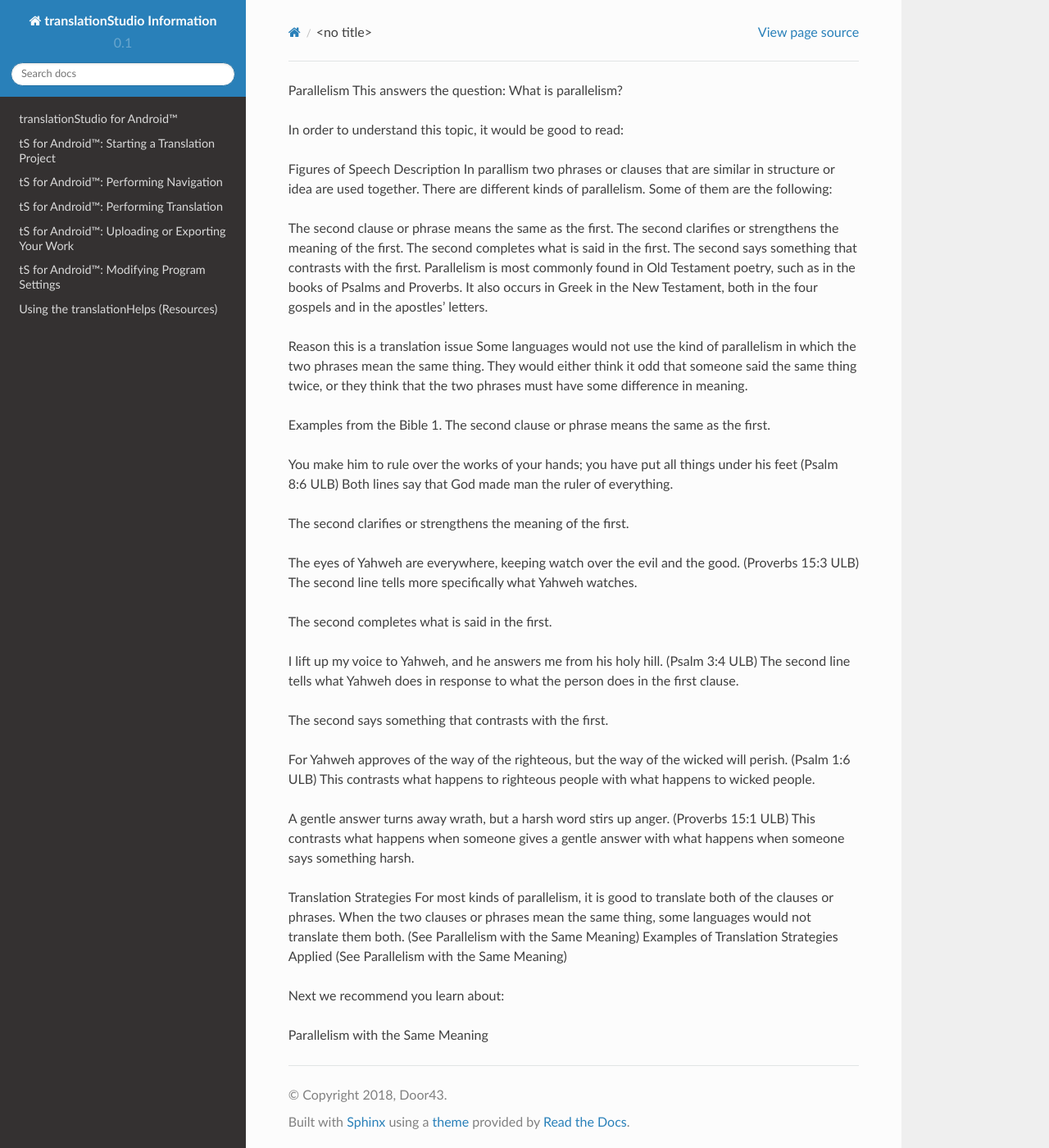
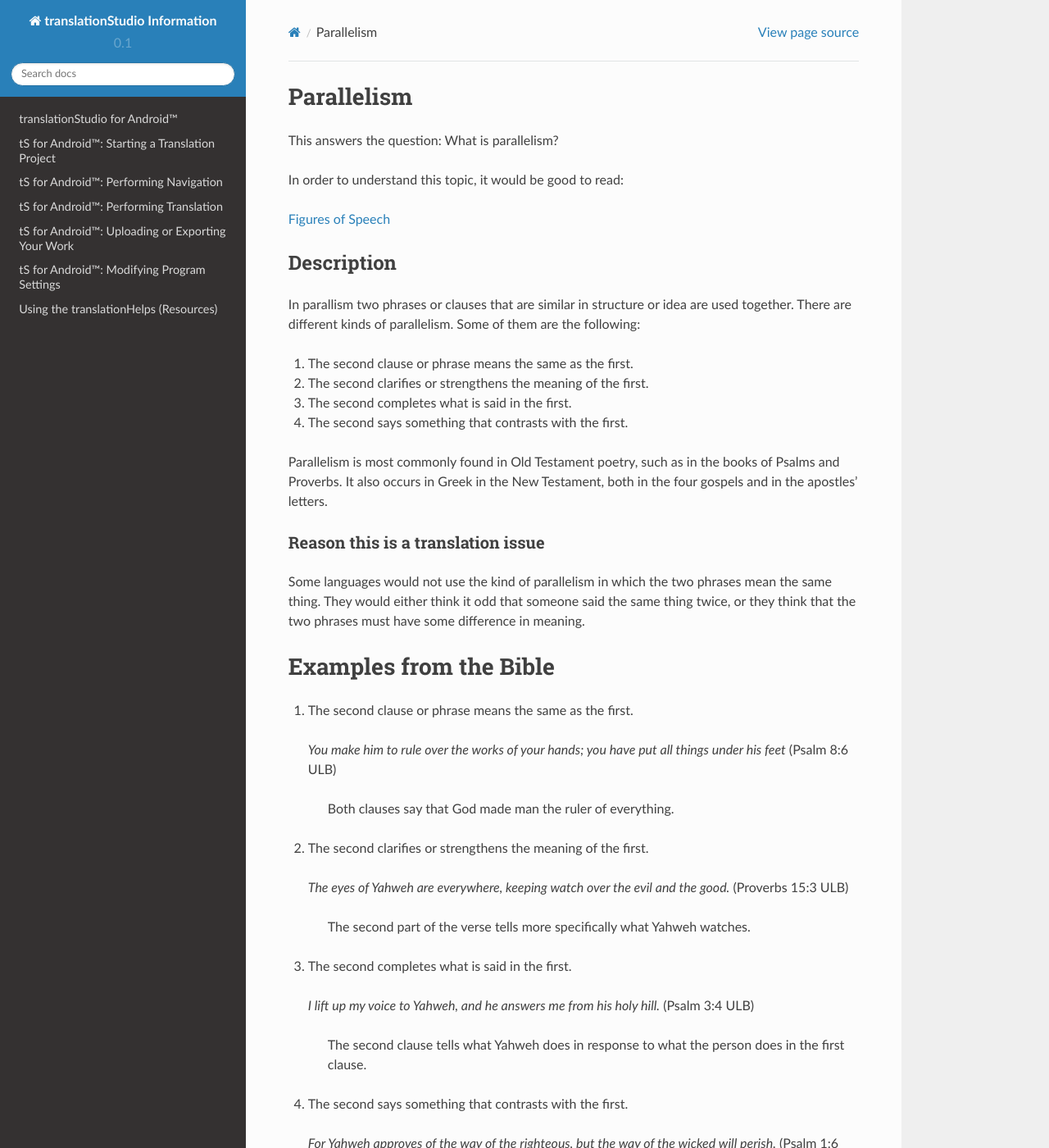
Before and after one commit to unfoldingWord-dev/translationStudio-Info, a Sphinx documentation site: the page built from docs/Parallelism.rst, in a window 1280 px wide and 1400 px high. Shown: the whole window at 82% size. Built offline with Sphinx 7.4.7 and the Read the Docs theme 2.0.0, drawn with Linux system fonts in a browser that asks for light colours; pages that are not in the unit, such as notebooks, are missing from menus; some of the changed text lies outside the part shown.

Commit message:
Update Parallelism.rst

```diff
--- a/docs/Parallelism.rst
+++ b/docs/Parallelism.rst
@@ -1,56 +1,75 @@
 Parallelism
+============
+
 This answers the question: What is parallelism?
 
 In order to understand this topic, it would be good to read:
 
-Figures of Speech
+`Figures of Speech <https://github.com/unfoldingWord-dev/translationStudio-Info/blob/master/docs/FiguresOfSpeech.rst>`_
+
 Description
+------------
+
 In parallism two phrases or clauses that are similar in structure or idea are used together. There are different kinds of parallelism. Some of them are the following:
 
-The second clause or phrase means the same as the first.
-The second clarifies or strengthens the meaning of the first.
-The second completes what is said in the first.
-The second says something that contrasts with the first.
+1. The second clause or phrase means the same as the first.
+
+2. The second clarifies or strengthens the meaning of the first.
+
+3. The second completes what is said in the first.
+
+4. The second says something that contrasts with the first.
+
 Parallelism is most commonly found in Old Testament poetry, such as in the books of Psalms and Proverbs. It also occurs in Greek in the New Testament, both in the four gospels and in the apostles' letters.
 
 Reason this is a translation issue
+^^^^^^^^^^^^^^^^^^^^^^^^^^^^^^^^^^
+
 Some languages would not use the kind of parallelism in which the two phrases mean the same thing. They would either think it odd that someone said the same thing twice, or they think that the two phrases must have some difference in meaning.
 
 Examples from the Bible
+========================
+
 1. The second clause or phrase means the same as the first.
 
-You make him to rule over the works of your hands;
-you have put all things under his feet (Psalm 8:6 ULB)
-Both lines say that God made man the ruler of everything.
+  *You make him to rule over the works of your hands; you have put all things under his feet* (Psalm 8:6 ULB)
+
+    Both clauses say that God made man the ruler of everything.
 
 2. The second clarifies or strengthens the meaning of the first.
 
-The eyes of Yahweh are everywhere,
-keeping watch over the evil and the good. (Proverbs 15:3 ULB)
-The second line tells more specifically what Yahweh watches.
+  *The eyes of Yahweh are everywhere, keeping watch over the evil and the good.* (Proverbs 15:3 ULB)
+
+    The second part of the verse tells more specifically what Yahweh watches.
 
 3. The second completes what is said in the first.
 
-I lift up my voice to Yahweh,
-and he answers me from his holy hill. (Psalm 3:4 ULB)
-The second line tells what Yahweh does in response to what the person does in the first clause.
+  *I lift up my voice to Yahweh, and he answers me from his holy hill.* (Psalm 3:4 ULB)
+
+    The second clause tells what Yahweh does in response to what the person does in the first clause.
 
 4. The second says something that contrasts with the first.
 
-For Yahweh approves of the way of the righteous,
-but the way of the wicked will perish. (Psalm 1:6 ULB)
-This contrasts what happens to righteous people with what happens to wicked people.
+  *For Yahweh approves of the way of the righteous, but the way of the wicked will perish.* (Psalm 1:6 ULB)
+T
+    This contrasts what happens to righteous people with what happens to wicked people.
 
-A gentle answer turns away wrath,
-but a harsh word stirs up anger. (Proverbs 15:1 ULB)
-This contrasts what happens when someone gives a gentle answer with what happens when someone says something harsh.
+  *A gentle answer turns away wrath, but a harsh word stirs up anger.* (Proverbs 15:1 ULB)
+
+    This contrasts what happens when someone gives a gentle answer with what happens when someone says something harsh.
 
 Translation Strategies
-For most kinds of parallelism, it is good to translate both of the clauses or phrases.
-When the two clauses or phrases mean the same thing, some languages would not translate them both. (See Parallelism with the Same Meaning)
+-------------------------
+
+1. For most kinds of parallelism, it is good to translate both of the clauses or phrases.
+
+2. When the two clauses or phrases mean the same thing, some languages would not translate them both. (See `Parallelism with the Same Meaning <https://github.com/unfoldingWord-dev/translationStudio-Info/blob/master/docs/ParallelismSameMeaning.rst>`_)
+
 Examples of Translation Strategies Applied
-(See Parallelism with the Same Meaning)
+-------------------------------------------
+
+(See `Parallelism with the Same Meaning <https://github.com/unfoldingWord-dev/translationStudio-Info/blob/master/docs/ParallelismSameMeaning.rst>`_)
 
 Next we recommend you learn about:
 
-Parallelism with the Same Meaning
+`Parallelism with the Same Meaning <https://github.com/unfoldingWord-dev/translationStudio-Info/blob/master/docs/ParallelismSameMeaning.rst>`_
```
